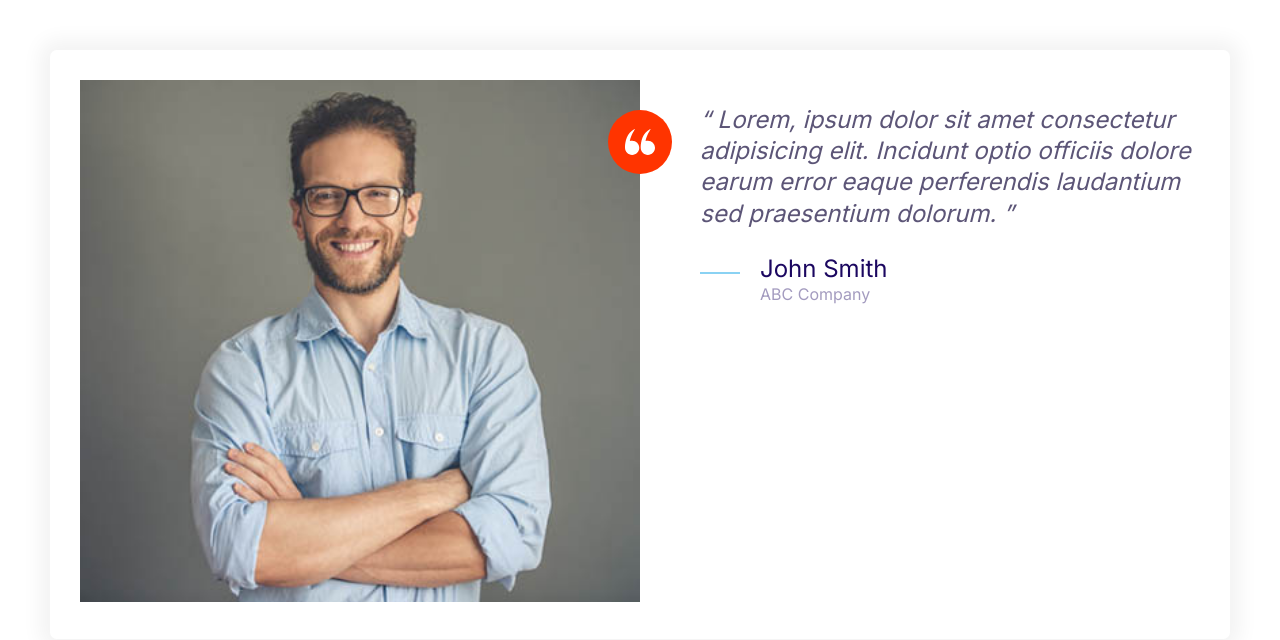
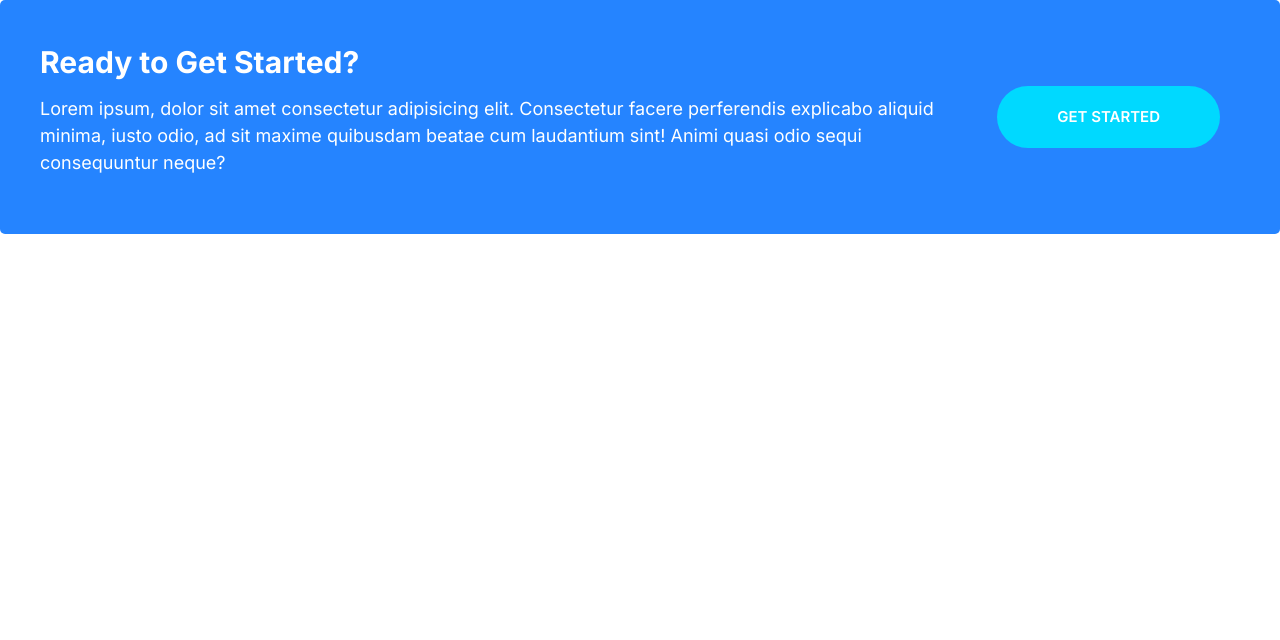
Before and after one commit to khonimovulugbek/Hosting, a plain HTML site: page index.html in a window 1280 px wide. Drawn offline with Linux system fonts and the light colour scheme.

Commit message:
Callout component was added

```diff
--- a/css/style.css
+++ b/css/style.css
@@ -234,6 +234,11 @@ a {
 
 .btn--accent:hover {
     background: #ec3000;
+}
+
+.btn--stretched {
+    padding-left: 6rem;
+    padding-right: 6rem;
 }
 
 .btn--block {
@@ -493,3 +498,44 @@ a {
     margin-left: 6rem;
     margin-right: 0;
 }
+
+/* Callouts */
+
+.callout {
+    padding: 4rem;
+    border-radius: 5px;
+}
+
+.callout--primary {
+    background: var(--color-primary);
+    color: #fff;
+}
+
+.callout__heading {
+    color: #fff;
+    margin-top: 0;
+    font-size: 3rem;
+}
+
+.callout .btn {
+    align-self: center;
+    justify-self: center;
+}
+
+.callout__content {
+    text-align: center;
+}
+
+@media screen and (min-width: 768px) {
+    .callout .grid--1x2 {
+        grid-template-columns: 1fr auto;
+    }
+    .callout__content {
+        text-align: left;
+    }
+
+    .callout .btn {
+        justify-self: start;
+        margin: 0 2rem;
+    }
+}
--- a/index.html
+++ b/index.html
@@ -13,39 +13,19 @@
             rel="stylesheet"
         />
     </head>
-    <body style="padding: 5rem">
-        <div class="card testimonial">
+    <body>
+        <div class="callout callout--primary">
             <div class="grid grid--1x2">
-              <div class="testimonial__image">
-                <img src="images/testimonial.jpg" alt="A happy, smiling customer" />
-                <span class="icon-container icon-container--accent">
-                  <svg class="icon icon--white icon--small">
-                    <use xlink:href="images/sprite.svg#quotes"></use>
-                  </svg>
-                </span>
-              </div>
-              <blockquote class="quote">
-                <p class="quote__text">
-                  Lorem, ipsum dolor sit amet consectetur adipisicing elit. Incidunt optio
-                  officiis dolore earum error eaque perferendis laudantium sed praesentium
-                  dolorum.
-                </p>
-                <footer>
-                  <div class="media">
-                    <div class="media__image">
-                      <svg class="icon icon--primary quote__line">
-                        <use xlink:href="images/sprite.svg#line"></use>
-                      </svg>
-                    </div>
-                    <div class="media__body">
-                      <h3 class="media__title quote__author">John Smith</h3>
-                      <p class="quote__organization">ABC Company</p>
-                    </div>
-                  </div>
-                </footer>
-              </blockquote>
+                <div class="callout__content">
+                    <h2 class="callout__heading">Ready to Get Started?</h2>
+                    <p>
+                        Lorem ipsum, dolor sit amet consectetur adipisicing elit. Consectetur facere
+                        perferendis explicabo aliquid minima, iusto odio, ad sit maxime quibusdam
+                        beatae cum laudantium sint! Animi quasi odio sequi consequuntur neque?
+                    </p>
+                </div>
+                <a href="#" class="btn btn--secondary btn--stretched">Get Started</a>
             </div>
-          </div>
-
+        </div>
     </body>
 </html>
```
Also changed, not shown: components/callouts.html (added, +13 -0 lines).
